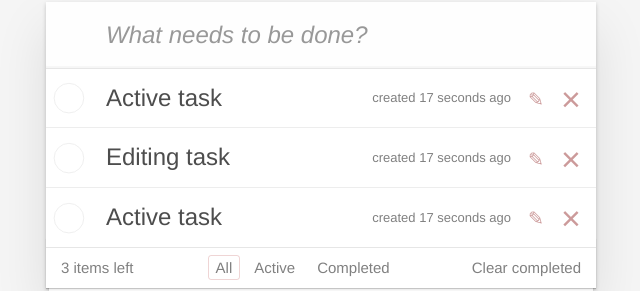
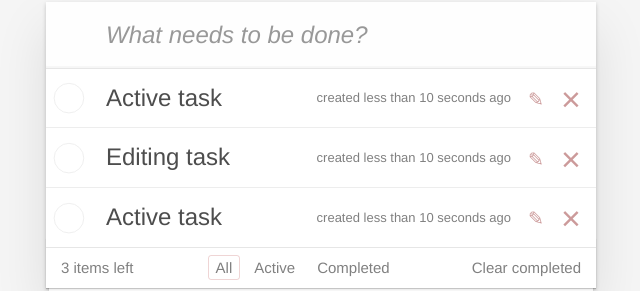
Before and after one commit to Backflipper666/todo, a React (Create React App) app: page / in a window 1280 px wide. Shown: the part 128-419 px from the top of the page, without its empty margins (319-959 px from the left). Built offline with nearby package versions, Linux system fonts and the light colour scheme.

Commit message:
add created x time ago feature

```diff
--- a/package.json
+++ b/package.json
@@ -6,6 +6,8 @@
     "@testing-library/jest-dom": "^5.16.5",
     "@testing-library/react": "^13.4.0",
     "@testing-library/user-event": "^13.5.0",
+    "date-fns": "^2.29.3",
+    "prop-types": "^15.8.1",
     "react": "^18.2.0",
     "react-dom": "^18.2.0",
     "react-scripts": "5.0.1",
--- a/src/components/task/task.js
+++ b/src/components/task/task.js
@@ -1,10 +1,13 @@
 import React from 'react';
 import './task.css';
+// import { addDays, format, formatDistance } from 'date-fns';
+import formatDistanceToNow from 'date-fns/formatDistanceToNow';
 
 export default class Task extends React.Component {
   state = {
     done: false,
     label: this.props.label,
+    date: formatDistanceToNow(new Date(), { includeSeconds: true }),
   };
 
   onLabelChange = (e) => {
@@ -79,13 +82,28 @@ export default class Task extends React.Component {
     // grandParent.classList.toggle('completed');
   };
 
-  secondCount = (num) => {
-    return num++;
-  };
+  componentDidMount() {
+    this.timerID = setInterval(() => this.tick(), 5000);
+  }
+
+  componentWillUnmount() {
+    clearInterval(this.timerID);
+  }
+
+  tick() {
+    // this.setState({ date: formatDistanceToNow(new Date(), { includeSeconds: true } });
+    this.setState(({ date }) => {
+      return {
+        date: formatDistanceToNow(this.props.date1, {
+          includeSeconds: true,
+        }),
+      };
+    });
+  }
 
   render() {
-    const { onToggleDone } = this.props;
-    const { label } = this.state;
+    const { onToggleDone, date1 } = this.props;
+    const { label, date } = this.state;
 
     return (
       <div className="view">
@@ -93,7 +111,9 @@ export default class Task extends React.Component {
         <label>
           <span className="description">{label}</span>
 
-          <span className="created">created 17 seconds ago</span>
+          <span className="created">{
+            /* created 17 seconds ago */ `created ${date} ago`
+          }</span>
           {/*           <form className="hidden form-edit">
             <input type="text" onChange={this.onLabelChange} />
           </form> */}
--- a/src/components/taskList/taskList.js
+++ b/src/components/taskList/taskList.js
@@ -43,6 +43,7 @@ export default class TaskList extends React.Component {
             />
           </form>
           <Task
+            date1={new Date()}
             regular
             {...itemProps}
             onDeleted={() => onDeleted(id)}
```
Also changed, not shown: 1 other file (tests, documents, lock files or other folders).
